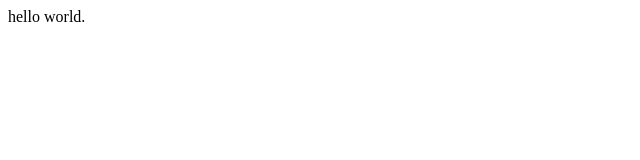
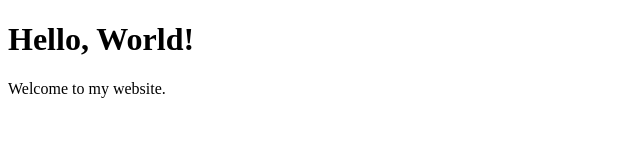
Before and after one commit to DCCXVII/ELYASS-HAFIDI.github.io, a plain HTML site: page index.html in a window 1280 px wide. Shown: the whole page, without its empty margins (0-640 px from the left). Drawn offline with Linux system fonts and the light colour scheme.

Commit message:
Update index.html

```diff
--- a/index.html
+++ b/index.html
@@ -1 +1,11 @@
-hello world.
+<!DOCTYPE html>
+<html>
+<head>
+  <title>Hello, World!</title>
+<script src="./external_api.js"></script>
+</head>
+<body>
+  <h1>Hello, World!</h1>
+  <p>Welcome to my website.</p>
+</body>
+</html>
```
